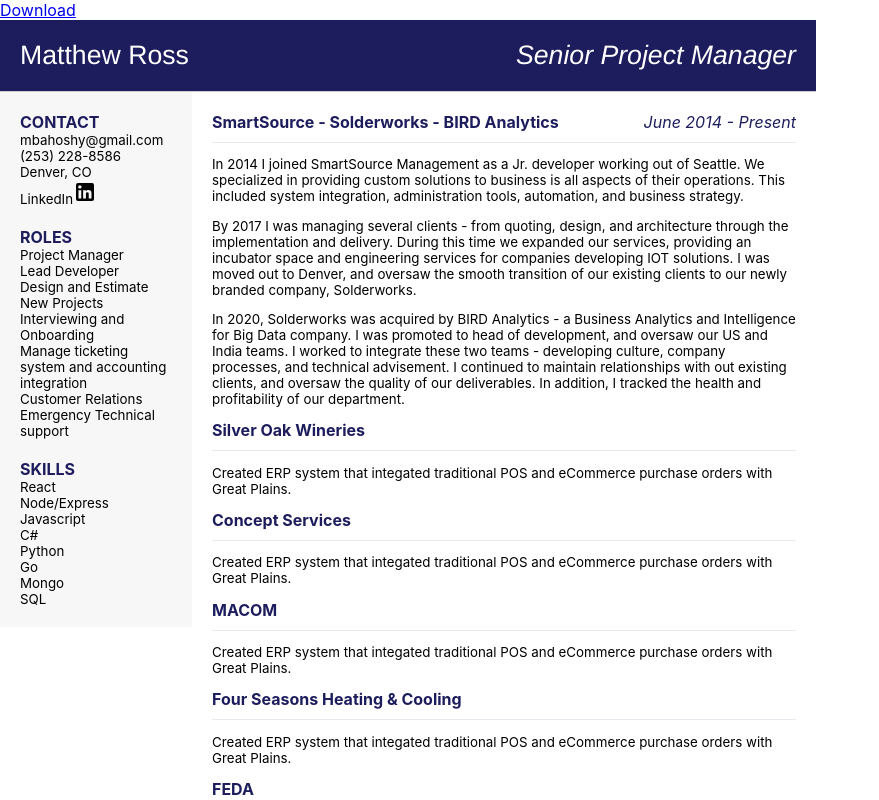
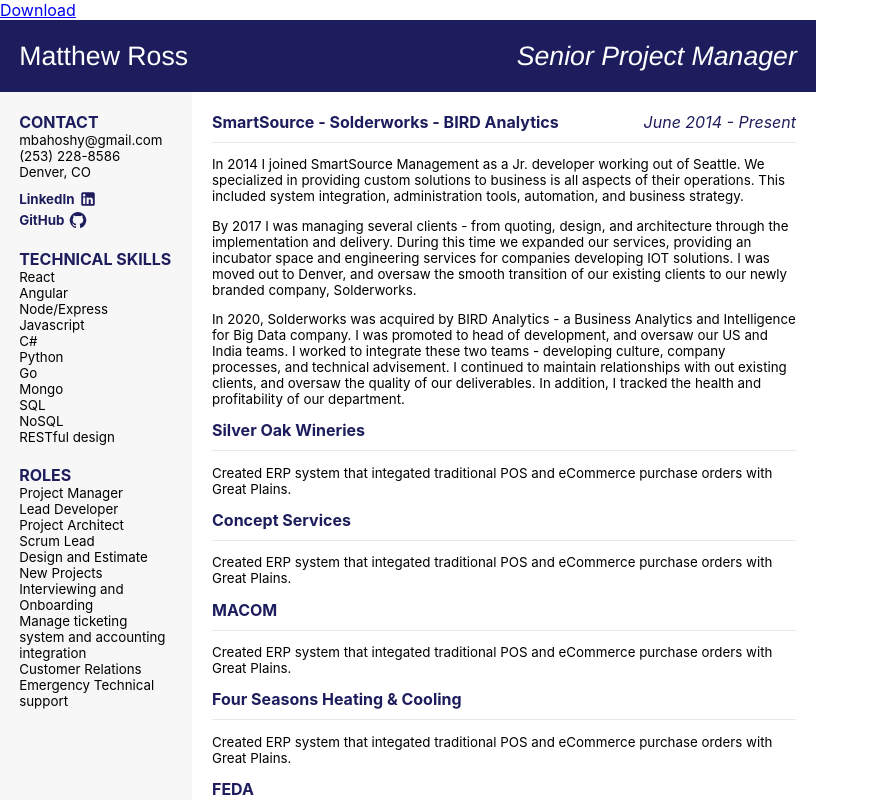
Before and after one commit to mbahoshy/resume, a React (Create React App) app: page / in a window 1280 px wide. Shown: the top 800 px of the page, without its empty margins (0-879 px from the left). Built offline with nearby package versions, Linux system fonts and the light colour scheme.

Commit message:
layout adjustments

```diff
--- a/src/components/Header.js
+++ b/src/components/Header.js
@@ -1,26 +1,23 @@
 import React from 'react';
+import { MARGIN_LEFT, MARGIN_RIGHT, HEADER_HEIGHT } from '../constants';
 
-const nameStyle2 = {
+const containerStyle = {
+  height: HEADER_HEIGHT,
   width: '100%',
   backgroundColor: '#1d1d5e',
-  // backgroundColor: '#35359c',
-  // backgroundColor: 'rgb(64 64 64)',
   fontFamily: 'Helvetica',
-  // fontFamily: 'Montserrat',
-  // fontFamily: 'Inter',
   fontSize: '20pt',
-  borderBottom: '1px solid #ccc',
   color: 'white',
-  // textAlign: 'center',
-  padding: '20px 0',
 }
 
 const Header = () => {
   return (
-    <div style={nameStyle2}>
+    <div style={containerStyle}>
         <div style={{
           display: 'flex',
-      padding: '0 20px'
+          alignItems: 'center',
+          height: '100%',
+          padding: `0 ${MARGIN_LEFT} 0 ${MARGIN_RIGHT}`
         }}>
           <div style={{ flex: '1' }}>Matthew Ross</div>
           <div style={{
@@ -28,13 +25,6 @@
             fontStyle: 'italic'
             }}>Senior Project Manager</div>
         </div>
-    {/* <span style={{ padding: '0 20px' }}>
-      Matthew Ross
-      <span style={{ float: 'right' }}>Senior Project Manager</span>
-      <br />
-
-    </span> */}
-    {/* <i>Senior Project Manager</i> */}
     </div>
   )
 }
--- /dev/null
+++ b/src/components/IconText.js
@@ -0,0 +1,41 @@
+import React, { cloneElement } from 'react';
+
+const containerStyle = {
+  display: 'flex',
+  alignItems: 'center',
+  fontWeight: 'bold',
+  color: '#1d1d5e',
+  textDecoration: 'none'
+}
+
+const IconText = ({
+  href,
+  text,
+  icon
+}) => {
+
+  const x = cloneElement(icon, {
+    style: {
+      fontSize: '18px',
+      marginLeft: '5px'
+    },
+    height: '18',
+    width: '18'
+  })
+
+  if (href) return (
+    <a href={href} style={containerStyle}>
+      {text}
+      {x}
+    </a>
+  )
+
+  return (
+    <div style={containerStyle}>
+      {text}
+      {x}
+    </div>
+  )
+}
+
+export default IconText;
--- a/src/components/Sidebar.js
+++ b/src/components/Sidebar.js
@@ -1,5 +1,8 @@
 import React from 'react';
 import LinkedInIcon from '@mui/icons-material/LinkedIn';
+import GitHubIcon from '@mui/icons-material/GitHub';
+import { MARGIN_LEFT, SIDEBAR_HEIGHT, SIDEBAR_WIDTH } from '../constants';
+import IconText from './IconText';
 
 
 const spacerStyle = {
@@ -22,30 +25,57 @@
   return (
     <div style={{
       fontSize: '10pt',
-      width: '2in',
+      width: SIDEBAR_WIDTH,
+      height: SIDEBAR_HEIGHT,
       display: 'inline-block',
       verticalAlign: 'top',
       backgroundColor: '#f7f7f7'
 
       }}>
-      <div style={{ padding: '20px' }}>
+      <div style={{ padding: `20px 20px 20px ${MARGIN_LEFT}` }}>
         <div style={headerStyle}>Contact</div>
         <div>mbahoshy@gmail.com</div>
         <div>(253) 228-8586</div>
         <div>Denver, CO</div>
+        <div style={{ marginTop: '10px', marginBottom: '3px' }}>
+          <IconText
+            text="LinkedIn"
+            href="https://www.linkedin.com/in/mbahoshy/"
+            icon={<LinkedInIcon />}
+          />
+        </div>
         <div>
-          <a>LinkedIn</a>
-          <LinkedInIcon />
-          <i className="fa-brands fa-linkedin"></i>
+          <IconText
+            text="GitHub"
+            href="https://github.com/mbahoshy/"
+            icon={<GitHubIcon />}
+          />
         </div>
-        {/* <h3>Preferred Stack</h3>
-        <p>
-          Node - Mongo - React
-        </p> */}
+
+
+        <div style={spacerStyle}></div>
+
+        <div style={headerStyle}>Technical Skills</div>
+        <div>React</div>
+        <div>Angular</div>
+        <div>Node/Express</div>
+        <div>Javascript</div>
+        <div>C#</div>
+        <div>Python</div>
+        <div>Go</div>
+        <div>Mongo</div>
+        <div>SQL</div>
+        <div>NoSQL</div>
+        <div>RESTful design</div>
+
+
         <div style={spacerStyle}></div>
         <div style={headerStyle}>Roles</div>
         <div>Project Manager</div>
         <div>Lead Developer</div>
+        <div>Project Architect</div>
+
+        <div>Scrum Lead</div>
 
         <div>Design and Estimate New Projects</div>
         <div>Interviewing and Onboarding</div>
@@ -53,16 +83,7 @@
         <div>Customer Relations</div>
         <div>Emergency Technical support</div>
 
-        <div style={spacerStyle}></div>
-        <div style={headerStyle}>Skills</div>
-        <div>React</div>
-        <div>Node/Express</div>
-        <div>Javascript</div>
-        <div>C#</div>
-        <div>Python</div>
-        <div>Go</div>
-        <div>Mongo</div>
-        <div>SQL</div>
+
 
       </div>
     </div>
--- /dev/null
+++ b/src/constants.js
@@ -0,0 +1,13 @@
+const HEIGHT = 11;
+const WIDTH = 8.5;
+const HEADER = .75;
+
+
+export const MARGIN_TOP = '.25in'
+export const MARGIN_BOTTOM = '.25in'
+export const MARGIN_LEFT = '.2in'
+export const MARGIN_RIGHT = '.2in'
+
+export const HEADER_HEIGHT = `${HEADER}in`;
+export const SIDEBAR_HEIGHT = `${HEIGHT - HEADER}in`
+export const SIDEBAR_WIDTH = `2in`
```
Lines whose indentation alone changed are shown as unchanged.
